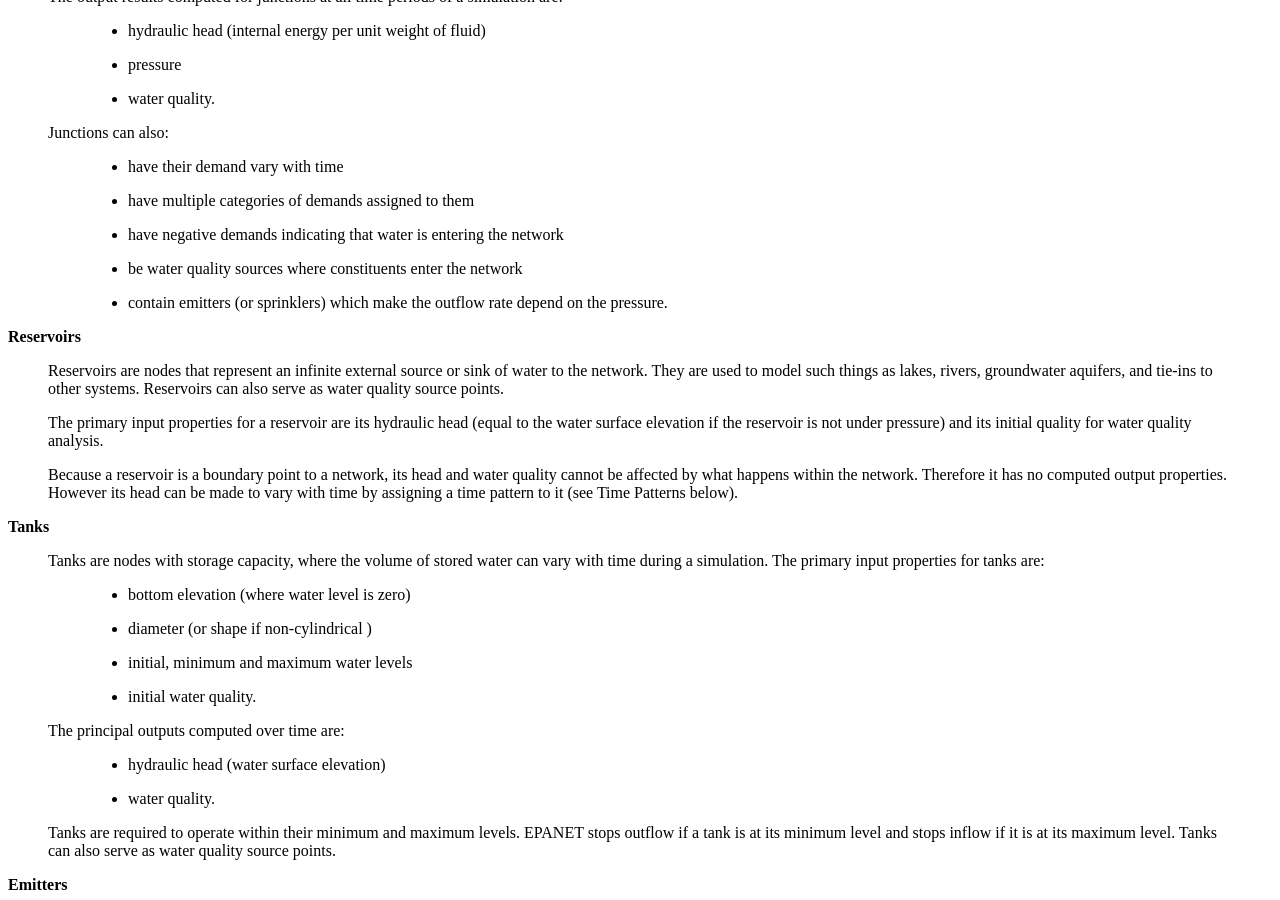
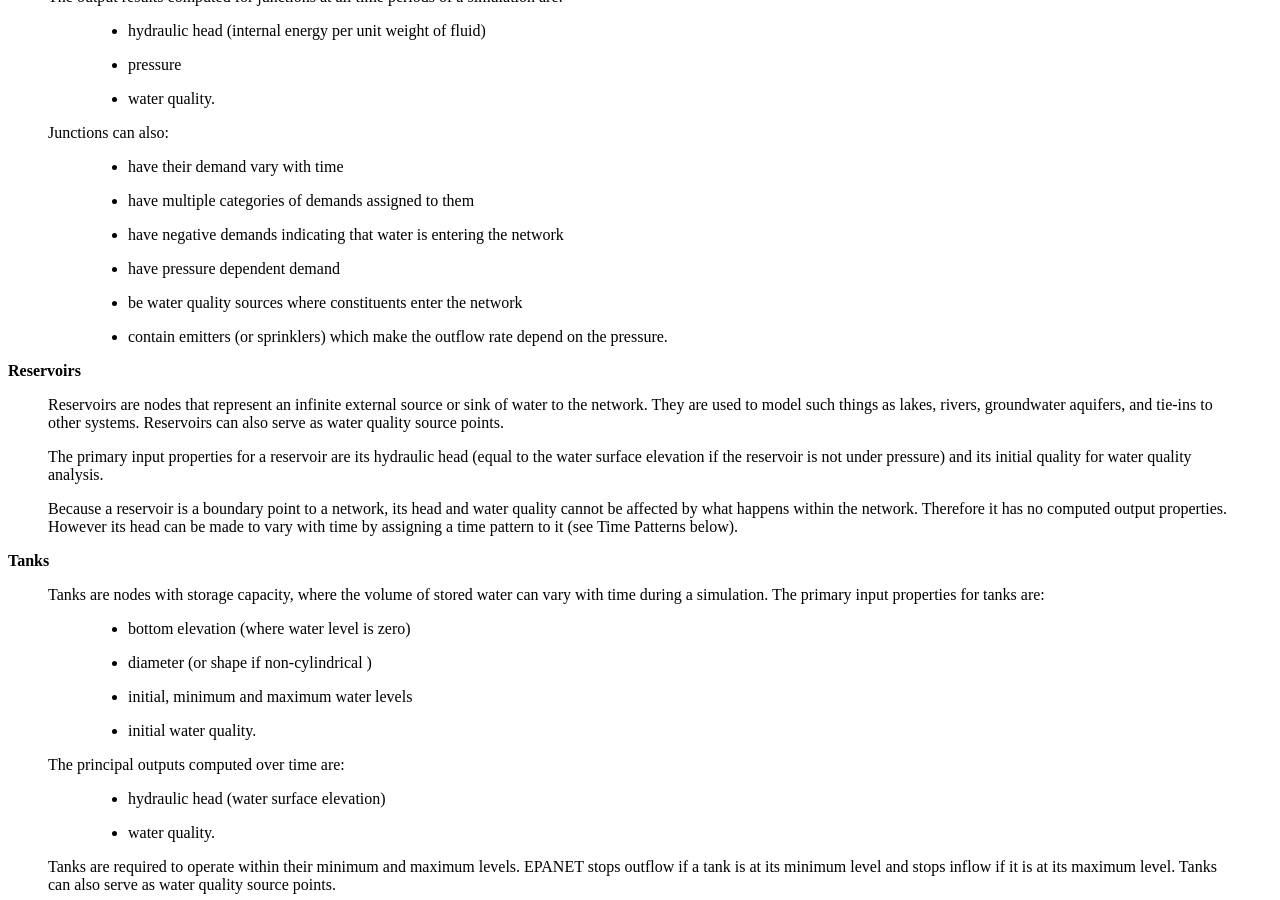
Before and after one commit to USEPA/epanet-manual, a Sphinx documentation site: the page built from docs/3_network_model.rst, in a window 1280 px wide and 900 px high, scrolled down 1261 px. Built offline with Sphinx 7.4.7 and the Read the Docs theme 2.0.0, drawn with Linux system fonts in a browser that asks for light colours.

Commit message:
Update 3_network_model.rst

```diff
--- a/docs/3_network_model.rst
+++ b/docs/3_network_model.rst
@@ -59,6 +59,8 @@
       -  have multiple categories of demands assigned to them
 
       -  have negative demands indicating that water is entering the network
+
+      -  have pressure dependent demand
 
       -  be water quality sources where constituents enter the network
 
@@ -274,29 +276,29 @@
 
     **Table 3.2** Roughness Coefficients for New Pipe
 
-    +-----------------+-----------------+------------------+-----------------+
-    | *Material*      | *Hazen-Williams*| *Darcy-Weisbach* | *Manning's*     |
-    |                 | :math:`C`       | :math:`\epsilon` | :math:`n`       |
-    |                 | *(unitless)*    | *(ft x 10^-3)*   | *(unitless)*    |
-    +=================+=================+==================+=================+
-    |    Cast Iron    |    130 -- 140   |     0.85         |  0.012 -- 0.015 |
-    +-----------------+-----------------+------------------+-----------------+
-    |    Concrete or  |    120 -- 140   |     1.0 -- 10    |  0.012 -- 0.017 |
-    |    Concrete     |                 |                  |                 |
-    |    Lined        |                 |                  |                 |
-    +-----------------+-----------------+------------------+-----------------+
-    |    Galvanized   |    120          |     0.5          |  0.015 -- 0.017 |
-    |    Iron         |                 |                  |                 |
-    +-----------------+-----------------+------------------+-----------------+
-    |    Plastic      |    140 -- 150   |     0.005        |  0.011 -- 0.015 |
-    |                 |                 |                  |                 |
-    +-----------------+-----------------+------------------+-----------------+
-    |    Steel        |    140 -- 150   |     0.15         |  0.015 -- 0.017 |
-    |                 |                 |                  |                 |
-    +-----------------+-----------------+------------------+-----------------+
-    |    Vitrified    |    110          |                  |  0.013 -- 0.015 |
-    |    Clay         |                 |                  |                 |
-    +-----------------+-----------------+------------------+-----------------+
+    +-----------------+-----------------+-----------------+-----------------+
+    | *Material*      ||*Hazen-Williams*||*Darcy-Weisbach*||*Manning's*     |
+    |                 | :math:`C`       | :math:`\epsilon`| :math:`n`       |
+    |                 ||*(unitless)*    ||*(ft x 10^-3)*  ||*(unitless)*    |
+    +=================+=================+=================+=================+
+    |    Cast Iron    |    130 -- 140   |     0.85        |  0.012 -- 0.015 |
+    +-----------------+-----------------+-----------------+-----------------+
+    |    Concrete or  |    120 -- 140   |     1.0 -- 10   |  0.012 -- 0.017 |
+    |    Concrete     |                 |                 |                 |
+    |    Lined        |                 |                 |                 |
+    +-----------------+-----------------+-----------------+-----------------+
+    |    Galvanized   |    120          |     0.5         |  0.015 -- 0.017 |
+    |    Iron         |                 |                 |                 |
+    +-----------------+-----------------+-----------------+-----------------+
+    |    Plastic      |    140 -- 150   |     0.005       |  0.011 -- 0.015 |
+    |                 |                 |                 |                 |
+    +-----------------+-----------------+-----------------+-----------------+
+    |    Steel        |    140 -- 150   |     0.15        |  0.015 -- 0.017 |
+    |                 |                 |                 |                 |
+    +-----------------+-----------------+-----------------+-----------------+
+    |    Vitrified    |    110          |                 |  0.013 -- 0.015 |
+    |    Clay         |                 |                 |                 |
+    +-----------------+-----------------+-----------------+-----------------+
 
 
    Pipes can be set open or closed at preset times or when specific
```
